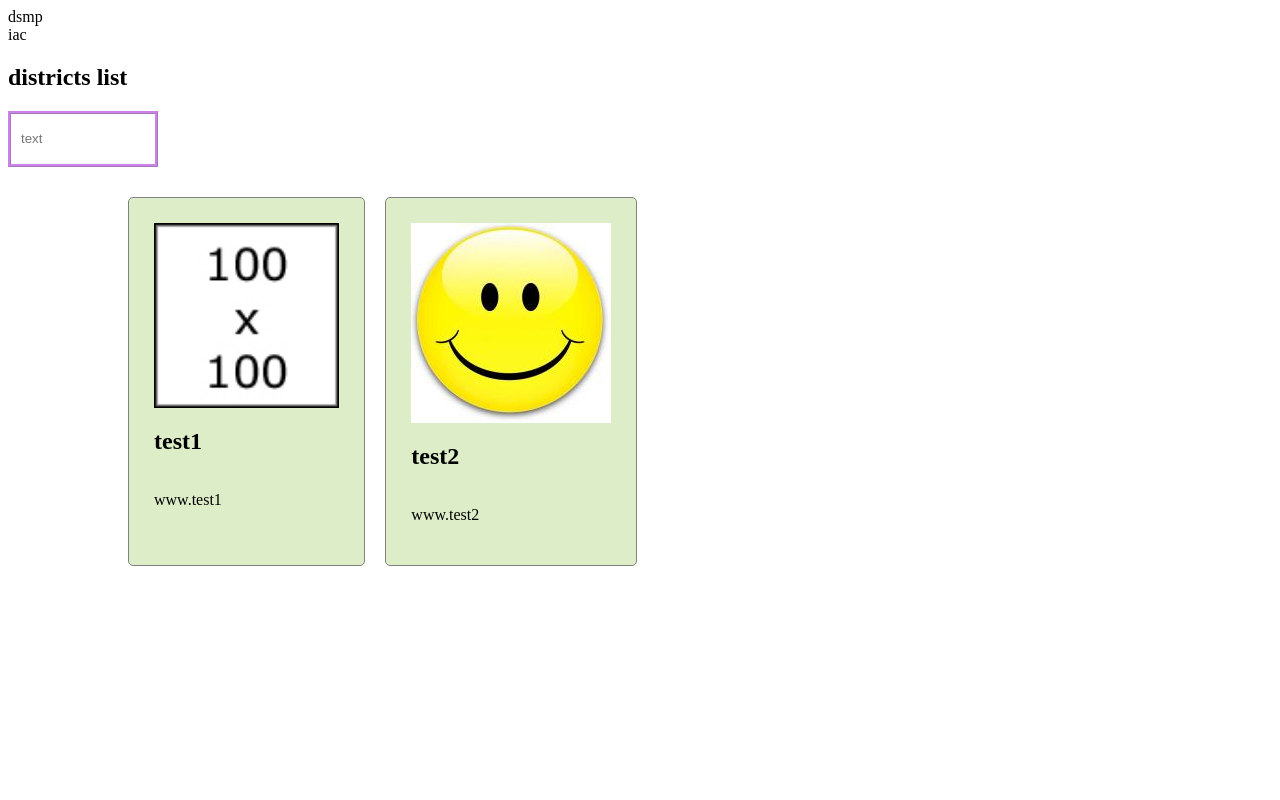
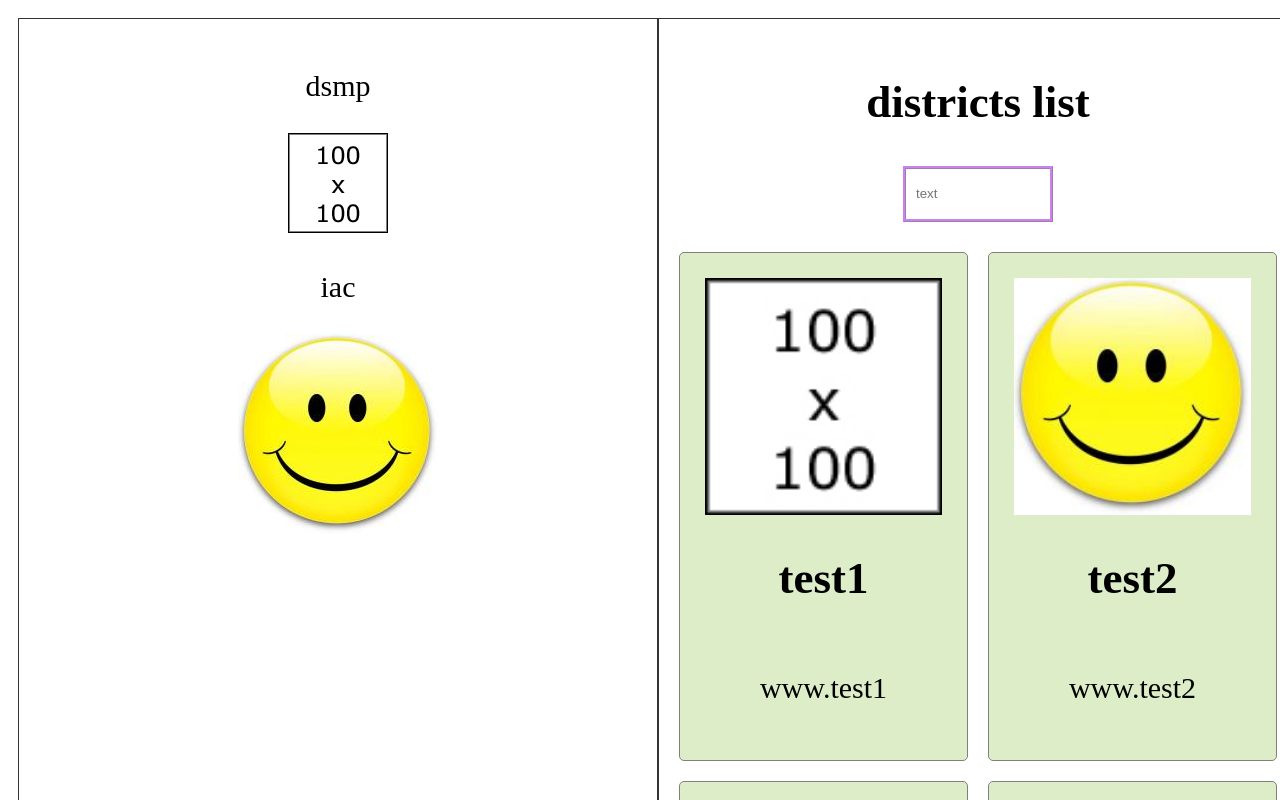
Before and after one commit to SergiiKov/main-page-iac, a React (Create React App) app: page / in a window 1280 px wide. Shown: the top 800 px of the page. Built offline with nearby package versions, Linux system fonts and the light colour scheme.

Commit message:
add img to dsmp, iac component and grid test

```diff
--- a/src/components/districts-list/districts-list.styles.scss
+++ b/src/components/districts-list/districts-list.styles.scss
@@ -1,7 +1,7 @@
 .districts-list {
-    width: 80vw;
+    width: auto;
     margin: 0 auto;
     display: grid;
-    grid-template-columns: 1fr 1fr 1fr 1fr;
+    grid-template-columns: 1fr 1fr;
     grid-gap: 20px;
   }
--- a/src/components/districts.js
+++ b/src/components/districts.js
@@ -2,9 +2,17 @@ export const districts = [
   {
     id: 1,
     name: 'test1',
-    webSite: 'www.test1',
-    image: `<img src={require('../../img/test.jpg')} />`,
-    test: 'test.jpg'
+    webSite: 'www.test1'
+  },
+  {
+    id: 2,
+    name: 'test2',
+    webSite: 'www.test2'
+  },
+  {
+    id: 2,
+    name: 'test2',
+    webSite: 'www.test2'
   },
   {
     id: 2,
--- a/src/components/dsmp/dsmp.component.jsx
+++ b/src/components/dsmp/dsmp.component.jsx
@@ -1,10 +1,13 @@
 import React from 'react';
-
+import dsmpPhoto from '../../img/1.jpg';
 import './dsmp.component.styles.scss'
 
 const Dsmp = () =>{
     return(
-        <div>dsmp</div>
+        <div>
+            <p>dsmp</p>
+           <img src={dsmpPhoto} alt='dsmp' />
+        </div>
     )
 };
 
--- a/src/components/iac/iac.component.jsx
+++ b/src/components/iac/iac.component.jsx
@@ -1,10 +1,13 @@
 import React from 'react';
-
+import iacPhoto from '../../img/2.jpg';
 import './iac.component.styles.scss'
 
 const Iac = () =>{
     return(
-        <div>iac</div>
+        <div>
+            <p>iac</p>
+            <img src={iacPhoto} alt='iac' />
+        </div>
     )
 };
 
--- a/src/page/main-page.jsx
+++ b/src/page/main-page.jsx
@@ -7,10 +7,14 @@ import './main-page.styles.scss'
 
 const MainPage = () =>{
     return(
-        <div>
-            <Dsmp />
-            <Iac />
-            <DistrictsList districts={districts}  />
+        <div className='grid-container'>
+            <div className='grid-item'>
+                <Dsmp />
+                <Iac />
+            </div>
+            <div className='grid-item'>
+                <DistrictsList districts={districts}  />
+            </div>
         </div>
     );
 };
--- a/src/page/main-page.styles.scss
+++ b/src/page/main-page.styles.scss
@@ -1,3 +1,13 @@
-.test {
-    color: red;
+.grid-container {
+  display: grid;
+  grid-template-columns: 50vw 50vw ;
+  padding: 10px;
 }
+
+.grid-item {
+    background-color: rgba(255, 255, 255, 0.8);
+    border: 1px solid rgba(0, 0, 0, 0.8);
+    padding: 20px;
+    font-size: 30px;
+    text-align: center;
+}
```
